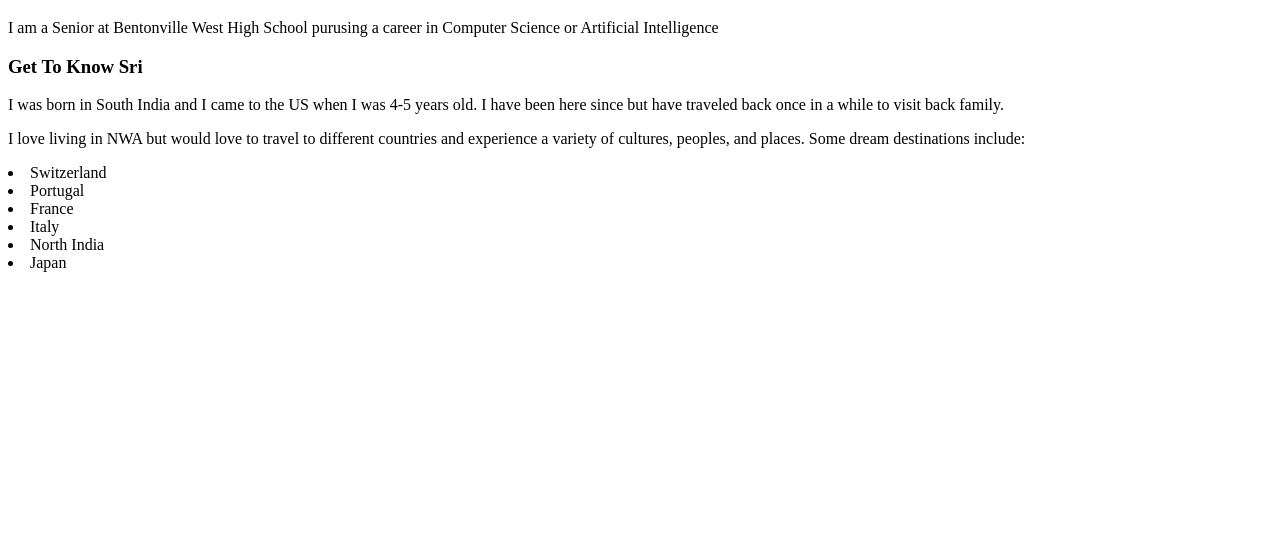
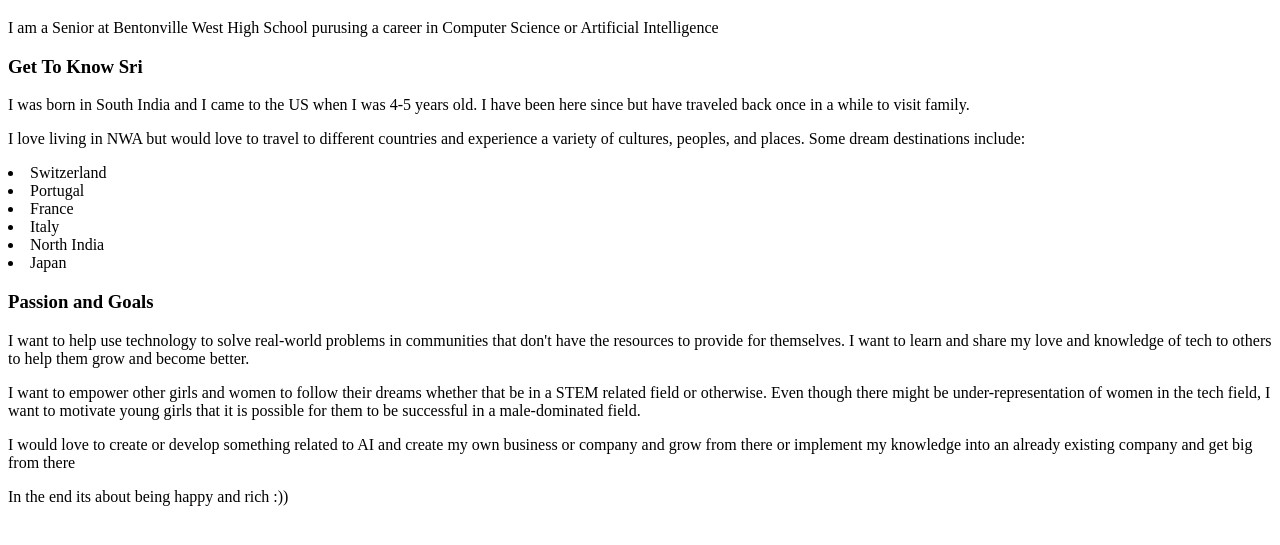
Before and after one commit to XTerraMind/WomenRepTechProject, a plain HTML site: page index.html in a window 1280 px wide. Shown: the part 61-606 px from the top of the page. Drawn offline with Linux system fonts and the light colour scheme.

Commit message:
created a h3 and a quick p elements about my goals

```diff
--- a/index.html
+++ b/index.html
@@ -17,14 +17,25 @@
 
     <div class="bio">
       <h1>Srilakshmi Jeyakumar</h1>
-      <p>I am a Senior at Bentonville West High School purusing a career in Computer Science or Artificial Intelligence</p>
+      <p>
+        I am a Senior at Bentonville West High School purusing a career in
+        Computer Science or Artificial Intelligence
+      </p>
     </div>
 
     <section>
       <div class="travels">
         <h3>Get To Know Sri</h3>
-        <p>I was born in South India and I came to the US when I was 4-5 years old. I have been here since but have traveled back once in a while to visit back family. <br/></p>
-        <p>I love living in NWA but would love to travel to different countries and experience a variety of cultures, peoples, and places. Some dream destinations include: </p>
+        <p>
+          I was born in South India and I came to the US when I was 4-5 years
+          old. I have been here since but have traveled back once in a while to
+          visit family. <br />
+        </p>
+        <p>
+          I love living in NWA but would love to travel to different countries
+          and experience a variety of cultures, peoples, and places. Some dream
+          destinations include:
+        </p>
         <div class="dreamLocations">
           <li>Switzerland</li>
           <li>Portugal</li>
@@ -34,7 +45,13 @@
           <li>Japan</li>
         </div>
       </div>
-      <div class="interests"></div>
+      <div class="interests">
+        <h3>Passion and Goals</h3>
+        <p>I want to help use technology to solve real-world problems in communities that don't have the resources to provide for themselves. I want to learn and share my love and knowledge of tech to others to help them grow and become better. <br /></p>
+        <p>I want to empower other girls and women to follow their dreams whether that be in a STEM related field or otherwise. Even though there might be under-representation of women in the tech field, I want to motivate young girls that it is possible for them to be successful in a male-dominated field. <br /></p>
+        <p>I would love to create or develop something related to AI and create my own business or company and grow from there or implement my knowledge into an already existing company and get big from there</p>
+        <p>In the end its about being happy and rich :))</p>
+      </div>
     </section>
   </body>
 </html>
```
